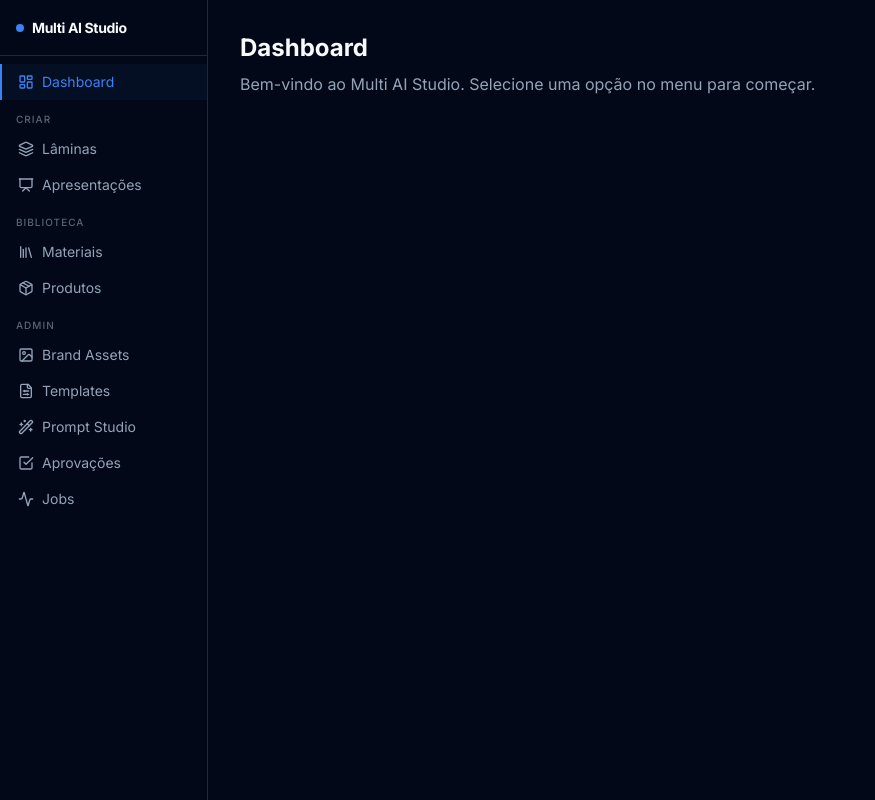
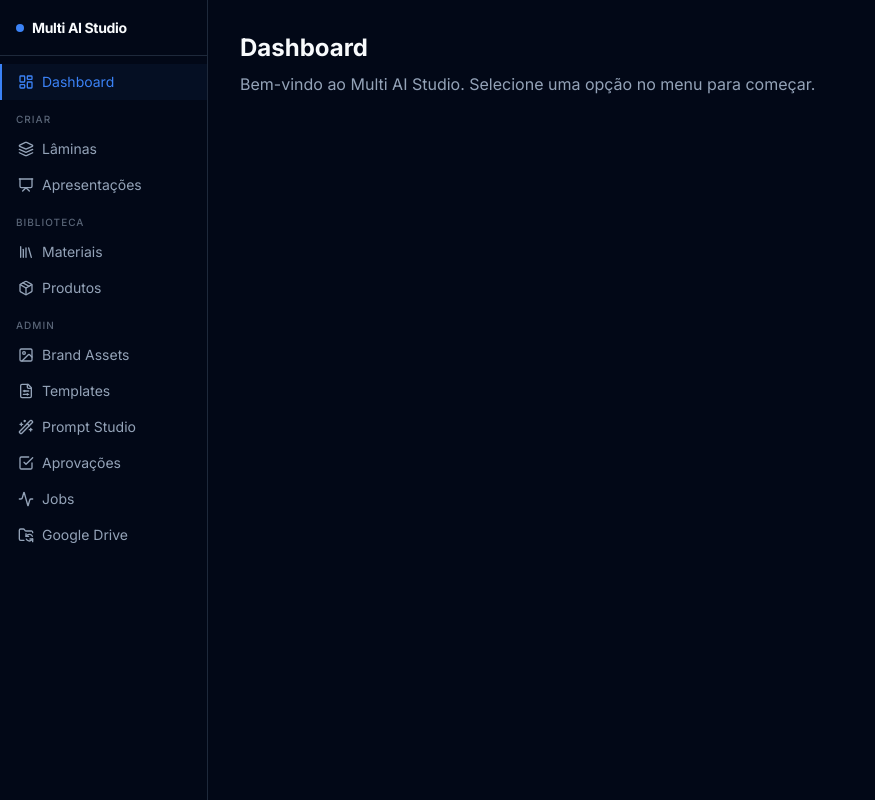
Before and after one commit to thebardan/teste-img, a Next.js app in the folder apps/web/: page /dashboard in a window 1280 px wide. Shown: the whole page, without its empty margins (0-875 px from the left). Built offline with nearby package versions, Linux system fonts and the light colour scheme.

Commit message:
feat: add Google Drive link to sidebar admin section

```diff
--- a/apps/web/components/layout/sidebar.tsx
+++ b/apps/web/components/layout/sidebar.tsx
@@ -5,7 +5,7 @@ import { usePathname } from 'next/navigation'
 import { cn } from '@/lib/utils'
 import {
   LayoutDashboard, Layers, Presentation, Library,
-  Package, CheckSquare, Image, FileSliders, Wand2, Activity,
+  Package, CheckSquare, Image, FileSliders, Wand2, Activity, FolderSync,
 } from 'lucide-react'
 
 const navSections = [
@@ -31,6 +31,7 @@ const navSections = [
       { href: '/prompt-studio', icon: Wand2, label: 'Prompt Studio' },
       { href: '/approvals', icon: CheckSquare, label: 'Aprovações' },
       { href: '/jobs', icon: Activity, label: 'Jobs' },
+      { href: '/drive-sync', icon: FolderSync, label: 'Google Drive' },
     ],
   },
 ]
```
